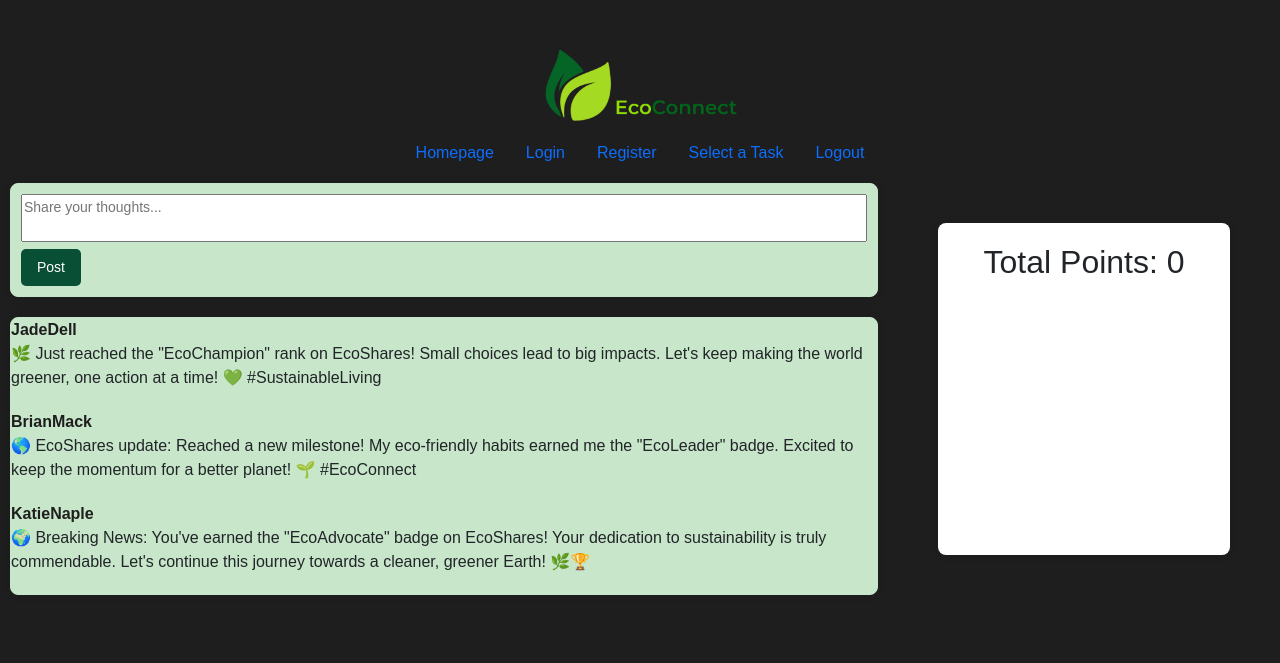
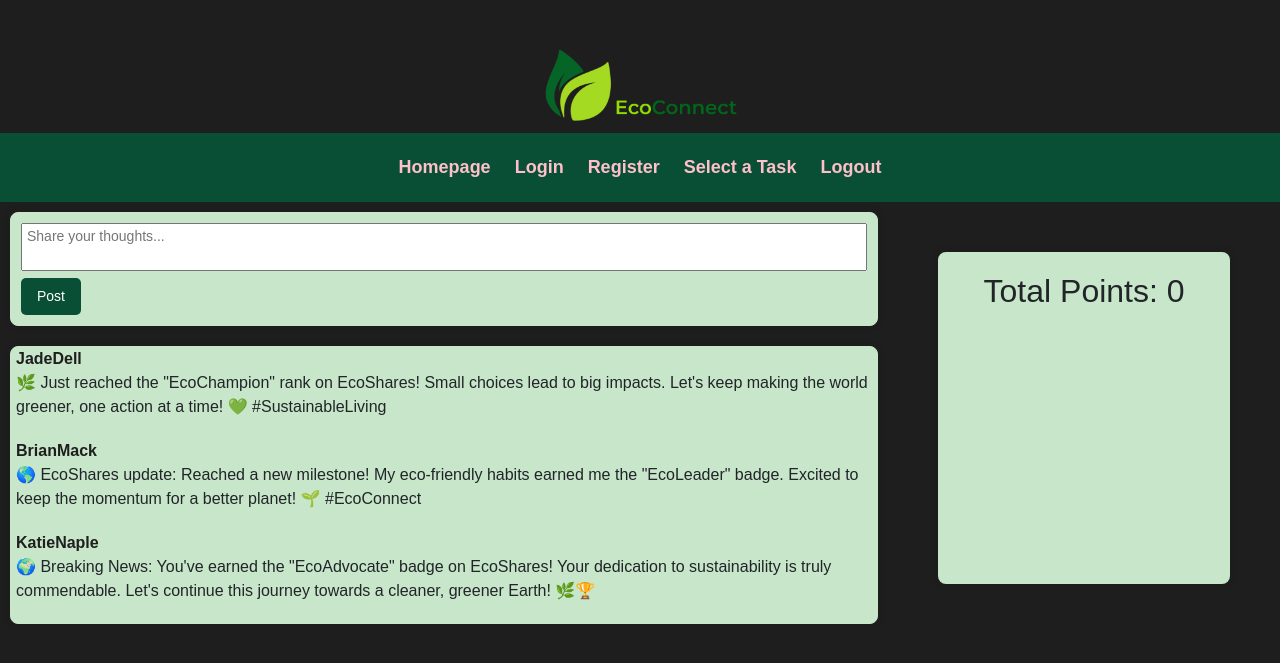
Before and after one commit to gpadberg/EcoConnect, a Flask app: page /homepage in a window 1280 px wide. Shown: the top 663 px of the page. Run offline with Flask 3, Linux system fonts and the light colour scheme.

Commit message:
Update home.css

```diff
--- a/static/home.css
+++ b/static/home.css
@@ -5,6 +5,7 @@ body {
    padding: 0;
    background-color: #1E1E1E;
 }
+
 
 /* Logo Styles */
 #logo {
@@ -14,15 +15,18 @@ body {
    margin-top: 50px;        /* Adds some top margin for spacing */
 }
 
+
 #logo img {
    max-width: 200px;        /* Set a maximum width for the logo */
    height: auto;            /* Maintain aspect ratio */
 }
 
+
 /* Adjust the margin for the .parent element */
 .parent {
    margin-top: 10px; /* Adjusted margin-top for spacing */
 }
+
 
 nav {
    background-color: #084F35;
@@ -30,16 +34,19 @@ nav {
    text-align: center;
 }
 
+
 nav ul {
    list-style: none;
    margin: 0;
    padding: 0;
 }
 
+
 nav li {
    display: inline-block;
    margin-right: 20px;
 }
+
 
 nav a {
    text-decoration: none;
@@ -47,16 +54,19 @@ nav a {
    font-size: 16px;
 }
 
+
 /* Main Content and Right Column Container */
 #main-container {
    display: flex;
 }
+
 
 /* Content including Tweet Box */
 #content {
    margin: 10px;
    width: 70%;
 }
+
 
 #tweet-box {
    background-color: #C8E6C9;
@@ -67,20 +77,25 @@ nav a {
    box-shadow: 0 0 10px rgba(0, 0, 0, 0.1);
 }
 
+
 #tweets-container {
    background-color: #C8E6C9;
    border: 1px solid #C8E6C9;
    border-radius: 8px;
    box-shadow: 0 0 10px rgba(0, 0, 0, 0.1);
+   padding-left: 5px;
 }
+
 
 .tweet {
    margin-bottom: 20px;
 }
 
+
 .tweet strong {
    color: #1e1e1e;
 }
+
 
 .tweet p {
    margin: 0;
@@ -94,13 +109,16 @@ nav a {
    margin-right: 20px; /* Adjust the margin as needed */
 }
 
+
 /* Additional styling for the tweet box */
 #tweet-box textarea {
    width: 100%;
    box-sizing: border-box;
    resize: none;
    font-size: 14px;
+   padding-left: 5px;
 }
+
 
 #tweet-box button {
    background-color: #084F35;
@@ -112,44 +130,38 @@ nav a {
    font-size: 14px;
 }
 
+
 #tweet-box button:hover {
   background-color: pink;
 }
+.header {
+   overflow: hidden;
+   background-color: #084F35;
+   padding: 20px 10px;
+   text-align: center;
+ }
 
+ .header a {
+   float: left;
+   color: pink;
+   text-align: center;
+   padding: 12px;
+   text-decoration: none;
+   font-size: 18px;
+   line-height: 5px;
+   border-radius: 4px;
+   font-weight: bold; /* Add this line to make the text bold */
+   display: inline-block;
+   margin: 0 auto;
+ }
  /* Rank Container Styles */
 .rank-container {
    width: 300px;
    padding: 20px;
-    background-color: #ffffff;
+   background-color: #C8E6C9;
    border-radius: 8px;
    box-shadow: 0px 0px 10px rgba(0, 0, 0, 0.1);
    text-align: center;
    margin: 50px;
+   height: auto;            /* Maintain aspect ratio */
 }
-
-/* Circle Styles */
-.circle {
-    width: 150px;
-    height: 150px;
-    background-color: transparent;
-    border: 5px solid #C8E6C9;
-    border-radius: 50%;
-    display: flex;
-    flex-direction: column;
-    justify-content: center;
-    align-items: center;
-    margin: 30px auto;
-}
-
-.circle-text {
-    font-size: 24px;
-    font-weight: bold;
-    color: #333;
-    margin-bottom: 10px; /* Adds space between text and bonus points */
-}
-
-.bonus-points {
-    font-size: 18px;
-    font-weight: bold;
-    color: #C8E6C9; /* Match the circle border color */
-}
```
Lines whose indentation alone changed are shown as unchanged.
